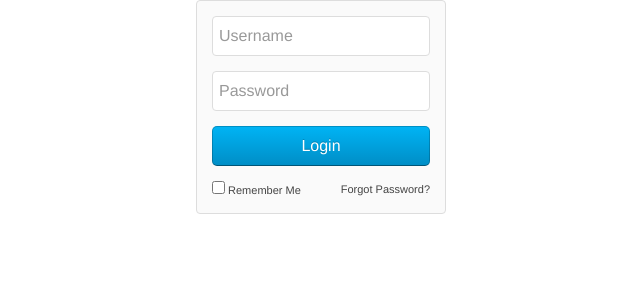
After one commit to mkaplenko/containers, a Python web app: template src/auth/templates/auth/login.html in a window 1280 px wide. The commit adds this page. Shown: the top 300 px of the page, without its empty margins (319-959 px from the left). Run offline with Jinja, Linux system fonts and the light colour scheme; the template is opened without the code that fills it, so the values that code supplies are empty.

Commit message:
Add html login form

```diff
--- /dev/null
+++ b/src/auth/templates/auth/login.html
@@ -0,0 +1,31 @@
+{% extends 'base.html' %}
+{% block title %}Вход{% endblock %}
+{% block body %}
+    {% block navbar %}{% endblock %}
+    <body class="uk-height-1-1">
+
+        <div class="uk-vertical-align uk-text-center uk-height-1-1">
+            <div class="uk-vertical-align-middle" style="width: 250px;">
+
+
+                <form class="uk-panel uk-panel-box uk-form">
+                    <div class="uk-form-row">
+                        <input class="uk-width-1-1 uk-form-large" type="text" placeholder="Username">
+                    </div>
+                    <div class="uk-form-row">
+                        <input class="uk-width-1-1 uk-form-large" type="text" placeholder="Password">
+                    </div>
+                    <div class="uk-form-row">
+                        <a class="uk-width-1-1 uk-button uk-button-primary uk-button-large" href="#">Login</a>
+                    </div>
+                    <div class="uk-form-row uk-text-small">
+                        <label class="uk-float-left"><input type="checkbox"> Remember Me</label>
+                        <a class="uk-float-right uk-link uk-link-muted" href="#">Forgot Password?</a>
+                    </div>
+                </form>
+
+            </div>
+        </div>
+
+    </body>
+{% endblock %}
--- a/src/auth/views.py
+++ b/src/auth/views.py
@@ -4,6 +4,6 @@ from flask import render_template
 from auth import bp
 
 
-@bp.route('/login')
+@bp.route('/login/', methods=['GET', 'POST'])
 def login():
     return render_template('auth/login.html')
--- a/src/containers/templates/base.html
+++ b/src/containers/templates/base.html
@@ -13,6 +13,7 @@
                 <div class="uk-modal-header"></div>
             </div>
         </div>
+        {% block navbar %}
         <nav class="uk-navbar" style="margin-bottom: 10px;">
             <ul class="uk-navbar-nav">
                 <li{% if section == 'containers' %} class="uk-active"{% endif %}><a href="{{ url_for('containers') }}">Блок контейнеры</a></li>
@@ -21,6 +22,7 @@
                 <li{% if section == 'investors' %} class="uk-active"{% endif %}><a href="{{ url_for('investors') }}">Инвесторы</a></li>
             </ul>
         </nav>
+        {% endblock %}
         {% with messages = get_flashed_messages() %}
             {% for message in messages %}
                 <div class="uk-width-1-1" style="margin: 10px;">
```
